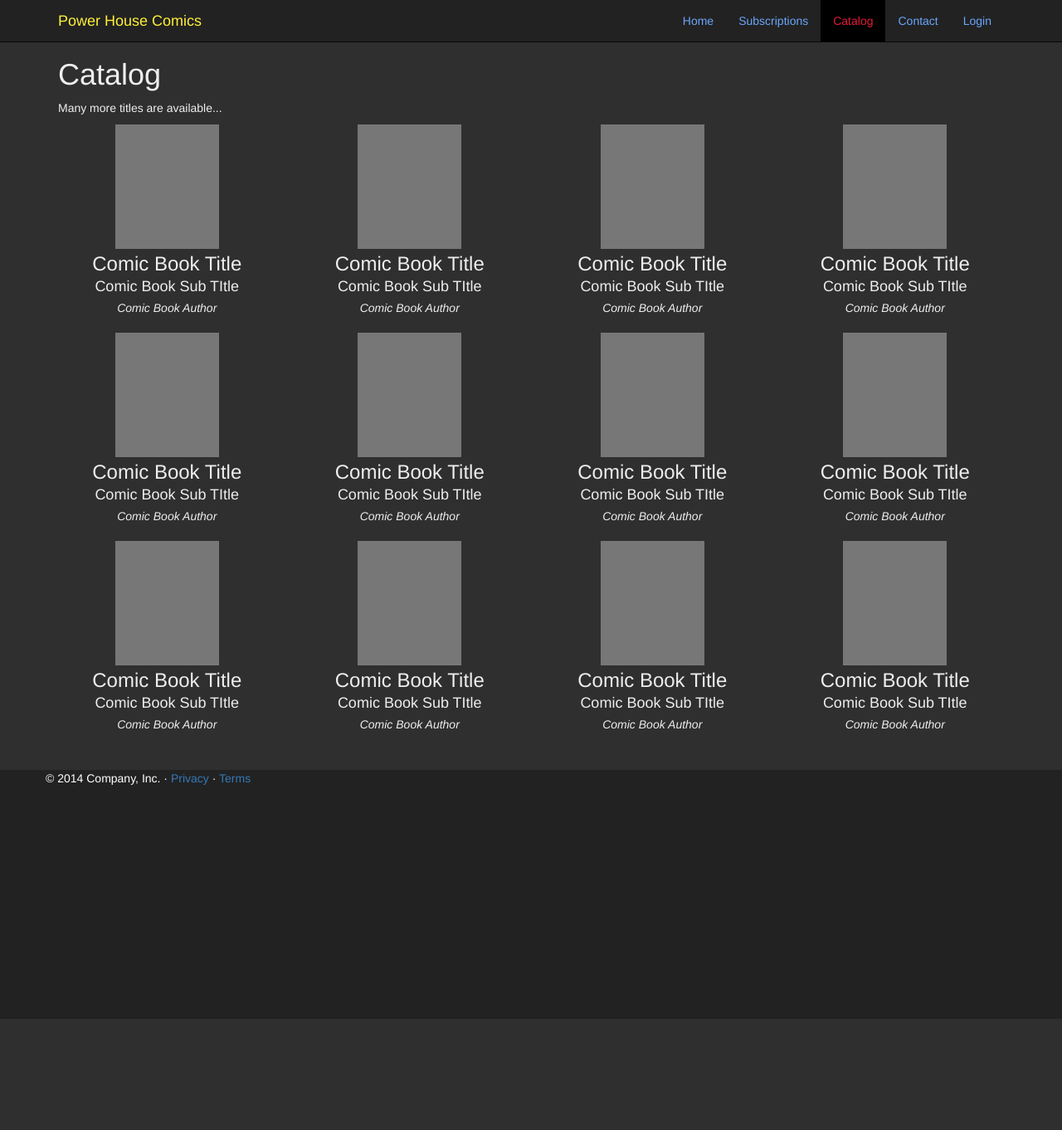
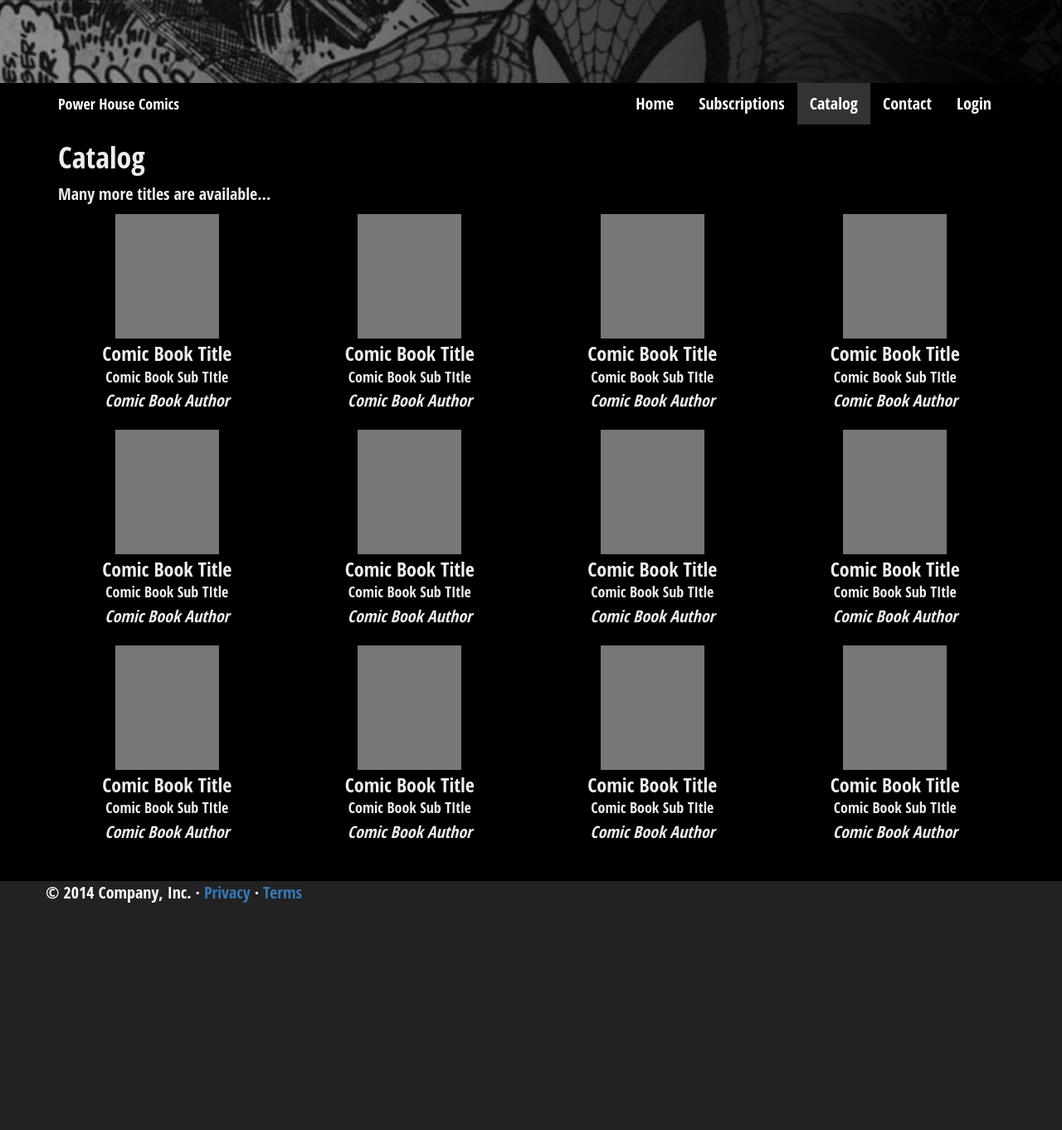
Before and after one commit to AgileDevelopmentG3/project, a PHP site: page /catalog.php in a window 1280 px wide. Shown: the whole page at 83% size. Before the commit the page ends 1228 px from the top, so only its background shows below. Run offline with PHP 8.4, Linux system fonts and the light colour scheme; some libraries are stand-ins or nearby versions.

Commit message:
modified home page, more styles to come

```diff
--- a/css/main.css
+++ b/css/main.css
@@ -5,8 +5,10 @@
 -------------------------------------*/
 
 body {
-    background: #2f2f2f;
+    background: #000;
     color: #eee;
+    font-family: 'Open Sans Condensed', sans-serif;
+    font-size: 2rem;
 }
 h1, h2, h3, h4, h5, h6 {
     color: #eee;
@@ -39,21 +41,34 @@ uniform as the viewport shrinks */
 
 -------------------------------------*/
 
-.navbar-inverse .navbar-brand {
+.navbar::before {
+    background: url('../img/Spiderman-bw.jpg') no-repeat;
+    background-size: cover;
+    height: 100px;
+    width: 100%;
+}
+.navbar-inverse {
+    background: #000;
+    border: none;
+    margin-bottom: 0;
+}
+.navbar-inverse .navbar-brand,
+.navbar-inverse .navbar-nav > li > a {
+    color: #FFF;
+/*    opacity: .7;*/
+    transition: color 0.3s ease-out;
+}
+.navbar-inverse .navbar-brand:hover,
+.navbar-inverse .navbar-nav > li > a:hover {
     color: #FFF139;
+/*    opacity: 1;*/
+    transition: color 0.3s ease-in;
 }
-.navbar-inverse .navbar-nav > li > a {
-    color: #6BA6FC;
-}
+
 .navbar-inverse .navbar-nav>.active>a,
 .navbar-inverse .navbar-nav>.active>a:focus,
 .navbar-inverse .navbar-nav>.active>a:hover {
-    color: #E51837;
-    background-color: #000;
-}
-.navbar-inverse .navbar-nav>li>a:focus,
-.navbar-inverse .navbar-nav>li>a:hover {
-    color: #FFF139;
+    background-color: #333;
 }
 
 /*------------------------------------
```
Also changed, not shown: other parts of css/main.css (+30 -5 lines), index.php (+22 -6 lines), img/Spiderman-bw.jpg (added), img/Spiderman02.jpg (added).
